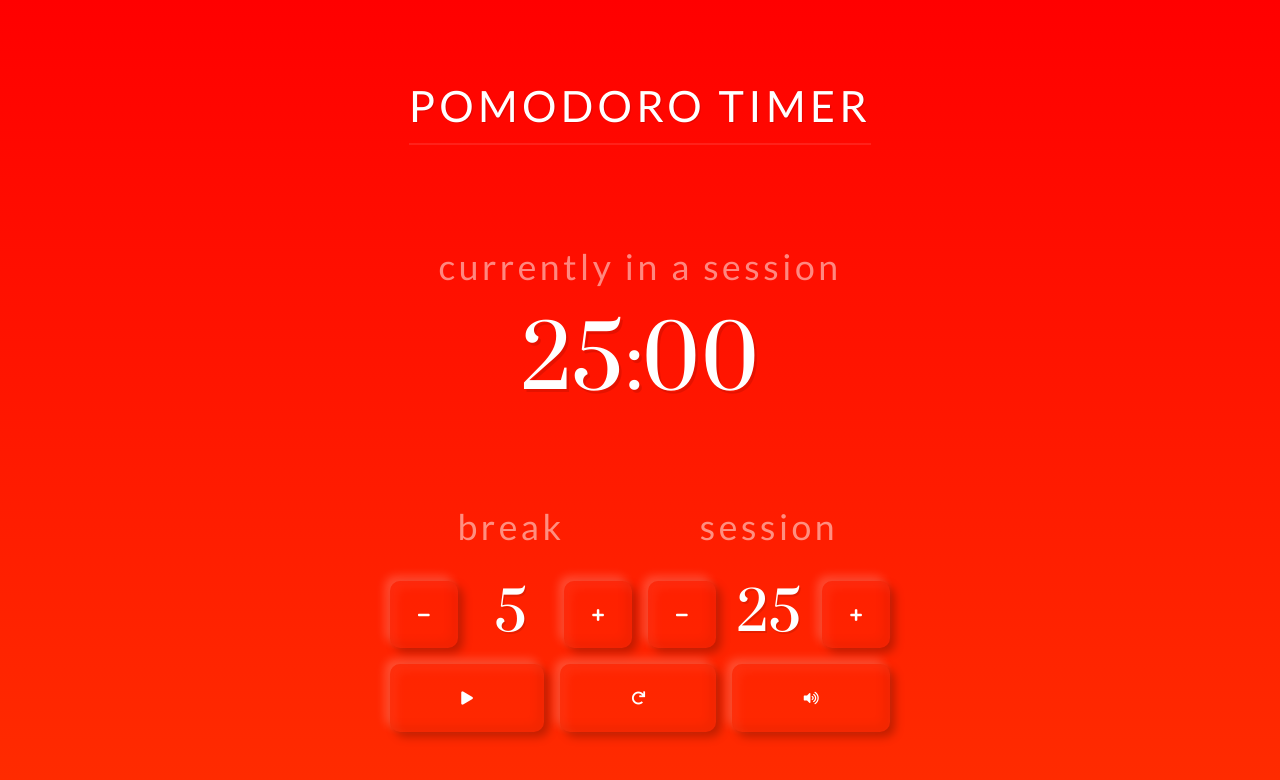
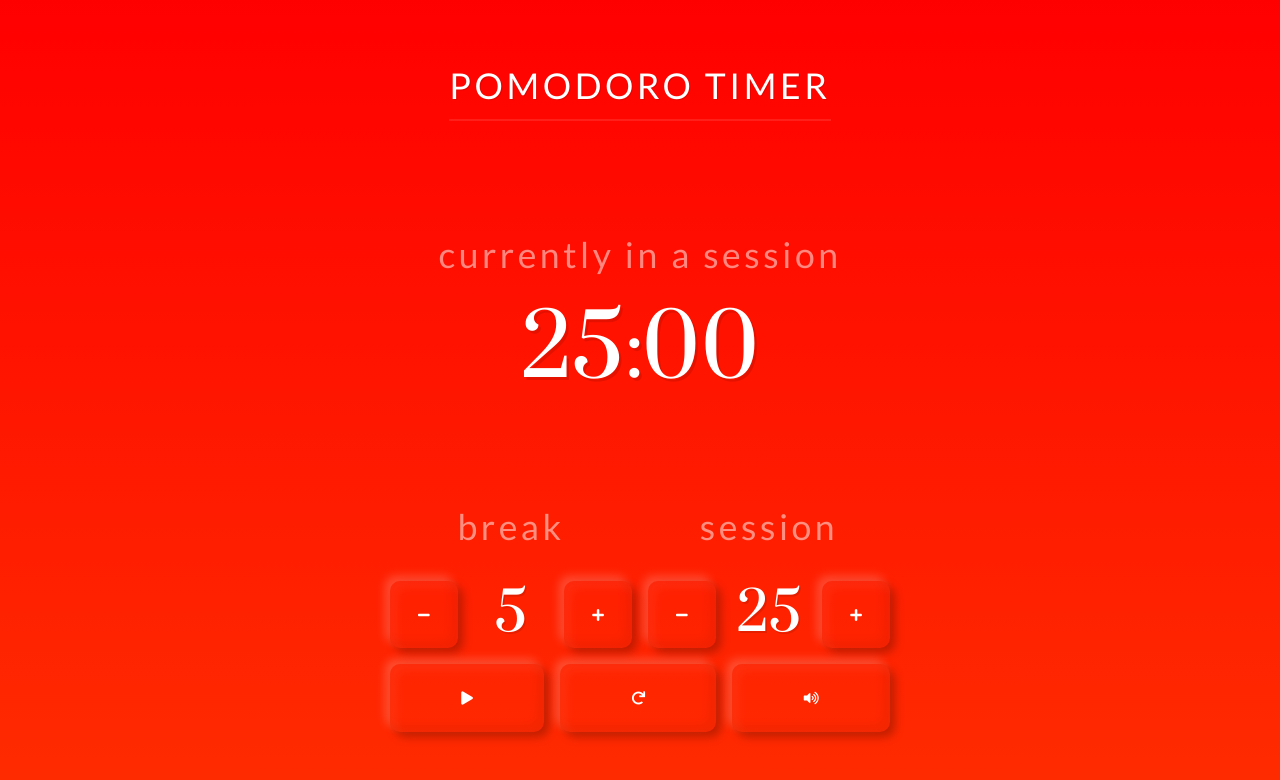
Before and after one commit to 5t4r8ucK/05-build-a-25-5-clock, a React (Create React App) app: page / in a window 1280 px wide. Shown: the top 780 px of the page. Built offline with nearby package versions, Linux system fonts and the light colour scheme.

Commit message:
Minor sizing tweaks

```diff
--- a/src/components/controls.js
+++ b/src/components/controls.js
@@ -14,6 +14,7 @@ const ControlsSection = styled(StyledSection)`
     'break-controls session-controls'
     'playback-controls playback-controls';
   grid-template-columns: auto auto;
+  grid-template-rows: auto auto;
 `;
 
 const Controls = ({timerType, setTimerType, setTimeLeft, timeLeft}) => {
--- a/src/components/playback.js
+++ b/src/components/playback.js
@@ -10,8 +10,7 @@ const PlaybackControls = styled(ControlsContainer)`
   // Display and Box Model
   gap: ${variables.sizes.gapWidth};
   grid-area: playback-controls;
-  grid-template-areas:
-    'start_stop reset volume';
+  grid-template-areas: 'start_stop reset volume';
   flex-direction: row;
 `
 const Playback = ({timerType, setTimerType, breakLength, setBreakLength, isTimerPaused, setIsTimerPaused, sessionLength, setSessionLength, timeLeft, setTimeLeft}) => {
--- a/src/components/styledButton.js
+++ b/src/components/styledButton.js
@@ -11,7 +11,7 @@ export const StyledButton = styled.button`
     5px 5px 10px 0 rgba(0, 0, 0, 0.25),
     -5px -5px 10px 0 rgba(255, 255, 255, 0.2);
   border-radius: 10px;
-  min-height: ${variables.sizes.column_width};
+  height: ${variables.sizes.column_width};
   // Typography
   font-family: ${variables.fonts.stack.sansSerif};
   color: ${variables.colors.color.white.w_100};
@@ -41,7 +41,6 @@ export const SquareButton = styled(StyledButton)`
   // Display and Box Model
   align-self: center;
   width: ${variables.sizes.column_width};
-  height: ${variables.sizes.column_width};
 `
 
 export const IncrementButton = styled(SquareButton)`
--- a/src/components/timer.js
+++ b/src/components/timer.js
@@ -9,6 +9,7 @@ const TimerSection = styled(StyledSection)`
   // Display and Box Model
   display: flex;
   flex-direction: column;
+  height: auto;
   justify-content: center;
   text-align: center;
 `;
--- a/src/components/title.js
+++ b/src/components/title.js
@@ -7,10 +7,13 @@ const Title = styled(StyledHeader)`
   border-width: 0 0 ${variables.sizes.borderWidth} 0;
   border-style: solid;
   border-bottom-color: ${variables.colors.color.white.w_10};
+  height: auto;
   justify-self: center;
+  line-height: 1;
   max-width: 80rem;
+  padding-bottom: ${variables.sizes.gapWidth};
   // Typography
-  font-size: ${variables.fonts.sizes.h4};
+  font-size: ${variables.fonts.sizes.h5};
   text-shadow: 0.03em 0.03em ${variables.colors.color.black.b_10};
   text-transform: uppercase;
 `
```
